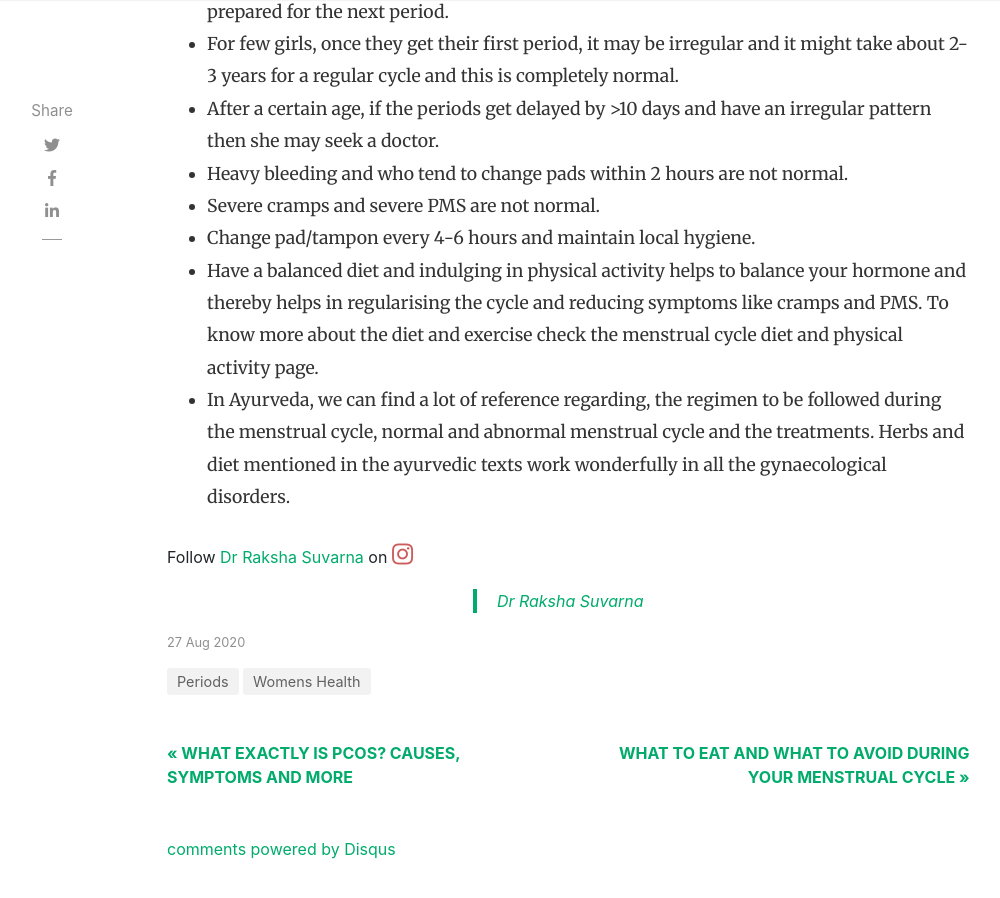
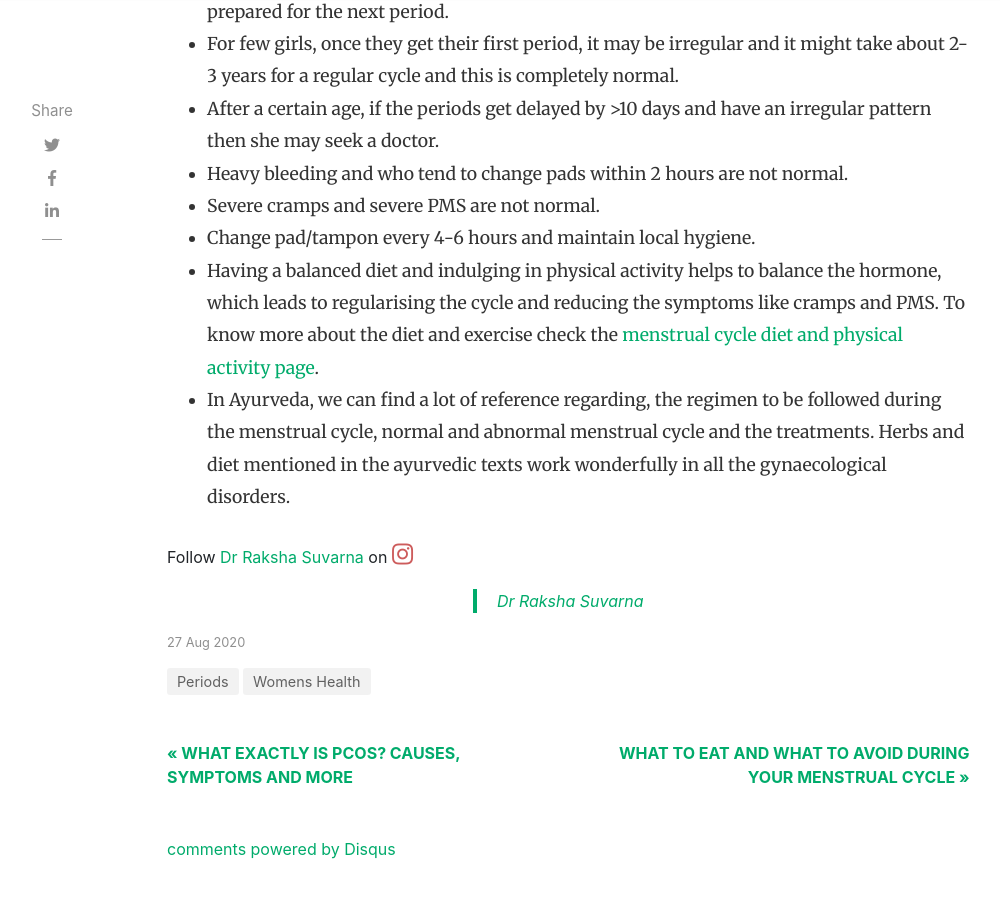
Before and after one commit to ayurdoc/ayurdoc.github.io, a Jekyll site: the page built from _posts/2020-08-27-educating-your-little-one-about-periods.md, in a window 1280 px wide and 900 px high, scrolled down 2813 px. Shown: the whole window, without its empty margins (118-1118 px from the left). Built offline with Jekyll 4.4.1, drawn with Linux system fonts in a browser that asks for light colours; nearby versions of some CDN libraries; comment, search, counter and statistics services are not loaded.

Commit message:
Add link to post

```diff
--- a/_posts/2020-08-27-educating-your-little-one-about-periods.md
+++ b/_posts/2020-08-27-educating-your-little-one-about-periods.md
@@ -29,5 +29,5 @@ So, there is nothing to feel dirty or impure when you hear about periods/menstru
 + Heavy bleeding and who tend to change pads within 2 hours are not normal.
 + Severe cramps and severe PMS are not normal.
 + Change pad/tampon every 4-6 hours and maintain local hygiene.
-+ Have a balanced diet and indulging in physical activity helps to balance your hormone and thereby helps in regularising the cycle and reducing symptoms like cramps and PMS. To know more about the diet and exercise check the menstrual cycle diet and physical activity page.
++ Having a balanced diet and indulging in physical activity helps to balance the hormone, which leads to regularising the cycle and reducing the symptoms like cramps and PMS. To know more about the diet and exercise check the [menstrual cycle diet and physical activity page](/what-to-eat-and-what-to-avoid-during-menstrual-cycle).
 + In Ayurveda, we can find a lot of reference regarding, the regimen to be followed during the menstrual cycle, normal and abnormal menstrual cycle and the treatments. Herbs and diet mentioned in the ayurvedic texts work wonderfully in all the gynaecological disorders.
```
